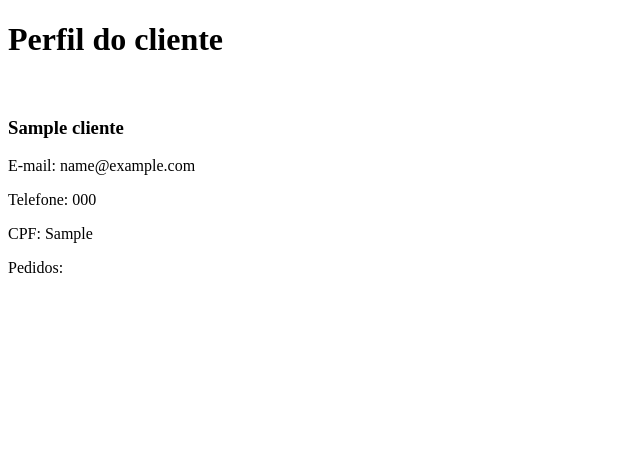
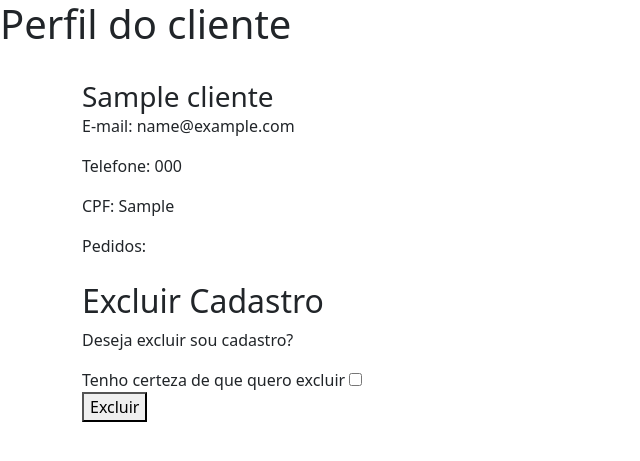
Before and after one commit to RenWro/Desafio-Final-Womakers, a Django app: page /cliente/perfil/ in a window 1280 px wide. Shown: the top 461 px of the page, without its empty margins (0-640 px from the left). Run offline with Django 5.2, Linux system fonts and the light colour scheme; a user stored in the database is signed in; tables that the repository leaves empty hold one stand-in row (values such as "Sample post"); some libraries are stand-ins or nearby versions.

Commit message:
app cliente: ajustes no front, inclusao de botao excluir cadastro. app: livro inclusao do botao cadastre-se

```diff
--- a/cliente/templates/perfil.html
+++ b/cliente/templates/perfil.html
@@ -1,3 +1,10 @@
+
+{% load bootstrap5 %}
+{% bootstrap_css %}
+{% bootstrap_javascript %}
+{% bootstrap_messages %}
+
+
 <!DOCTYPE html>
 <html>
     <head>
@@ -11,6 +18,8 @@
     <body>
         <h1>Perfil do cliente</h1>
         </br>
+        <div class="container">
+
         <h3 class="card-title">{{ cliente.nome }}</h3>
         <p class="card-text">E-mail: {{ cliente.email }}</p>
         <p class="card-text">Telefone:  {{ cliente.telefone }}</p>
@@ -20,5 +29,31 @@
               {{ pedido }}
             {% endfor %}
         </p>
-    </body>
+        </div>
+        </br>
+
+        {% comment %} <div class="container">
+          <form method="POST" action='/cliente/excluir/'>
+            {% csrf_token %}
+            <h2>Excluir Cadastro</h2>
+            <p>Deseja excluir este cadastro?</p>
+            <button id="excluirBtn">Excluir</button>
+          </form>
+        </div> {% endcomment %}
+        <div class="container">
+        <form method="POST" action='/cliente/excluir/'>
+            {% csrf_token %}
+            <h2>Excluir Cadastro</h2>
+            <p>Deseja excluir sou cadastro?</p>
+            <!-- Adiciona um campo de confirmação -->
+            <label for="confirmar">Tenho certeza de que quero excluir </label>
+            <input type="checkbox" id="confirmar" name="confirmar" required>
+            <br>
+            <button type="submit">Excluir</button>
+        </form>
+        </div>
+
+
+
+</body>
 </html>
--- a/cliente/urls.py
+++ b/cliente/urls.py
@@ -1,5 +1,5 @@
 from django.urls import path
-from cliente.views import cadastrar_cliente, logout_cliente, login_cliente, excluir_cadastro, consultar_perfil
+from cliente.views import cadastrar_cliente, logout_cliente, login_cliente, excluir, consultar_perfil
 
 app_name = 'Cliente'
 urlpatterns = [
@@ -7,6 +7,5 @@
     path('logout/', logout_cliente, name='logout_cliente'),
     path('login/', login_cliente, name='login_cliente'),
     path('perfil/', consultar_perfil, name='consultar_perfil'),
-    path('excluir_cadastro/<int:cliente_id>',
-         excluir_cadastro, name='excluir_cadastro'),
+    path('excluir/', excluir, name='excluir'),
 ]
--- a/cliente/views.py
+++ b/cliente/views.py
@@ -68,8 +68,16 @@
 
 
 @login_required(login_url="/cliente/login/")
-def excluir_cadastro(request, cliente_id):
-    cliente = get_object_or_404(Cliente, pk=cliente_id)
+def excluir(request):
+    cliente = request.user
     cliente.delete()
-    messages.success(request, 'Cadastro do cliente excluído com sucesso.')
+    messages.success(request, 'Cadastro excluído com sucesso.')
     return redirect('/')
+
+
+# @login_required(login_url="/cliente/login/")
+# def excluir_cadastro(request, cliente_id):
+#     cliente = get_object_or_404(Cliente, pk=cliente_id)
+#     cliente.delete()
+#     messages.success(request, 'Cadastro do cliente excluído com sucesso.')
+#     return redirect('/')
```
Also changed, not shown: cliente/templates/login.html (+17 -2 lines), livro/templates/lista_livros.html (+14 -3 lines).
